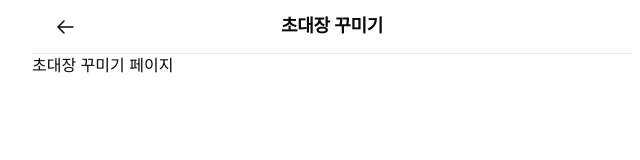
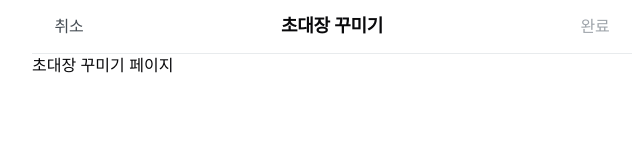
Before and after one commit to dnd-side-project/dnd-12th-6-frontend, a Next.js app: page /create/card in a window 1280 px wide. Shown: the top 160 px of the page, without its empty margins (308-948 px from the left). Built offline with nearby package versions, Linux system fonts and the light colour scheme; a web font is replaced by a local one.

Commit message:
feat: 초대장 꾸미기 PageHeader 버튼 UI

```diff
--- a/src/app/create/@modal/(.)card/page.tsx
+++ b/src/app/create/@modal/(.)card/page.tsx
@@ -2,6 +2,10 @@
 
 import { useEffect } from 'react';
 
+import {
+  PageHeaderCancelButton,
+  PageHeaderCompleteButton,
+} from '@/components/card/PageHeaderButton';
 import PageContainer from '@/components/layout/PageContainer';
 import { ROUTER_TITLE } from '@/constants/enum';
 
@@ -14,9 +18,13 @@ const page = () => {
   }, []);
 
   return (
-    <div className='bg-white z-50 fixed top-1/2 left-1/2 -translate-x-1/2 -translate-y-1/2 w-full max-w-content h-dvh'>
+    <div className='bg-white z-50 fixed top-1/2 left-1/2 -translate-x-1/2 -translate-y-1/2 w-full max-w-content h-dvh border border-red-500'>
       <PageContainer>
-        <PageContainer.PageHeader title={ROUTER_TITLE.EDIT_CARD} />
+        <PageContainer.PageHeader
+          title={ROUTER_TITLE.EDIT_CARD}
+          left={<PageHeaderCancelButton />}
+          right={<PageHeaderCompleteButton />}
+        />
         <div>초대장 꾸미기 모달</div>
       </PageContainer>
     </div>
--- a/src/app/create/card/page.tsx
+++ b/src/app/create/card/page.tsx
@@ -1,10 +1,18 @@
+import {
+  PageHeaderCancelButton,
+  PageHeaderCompleteButton,
+} from '@/components/card/PageHeaderButton';
 import PageContainer from '@/components/layout/PageContainer';
 import { ROUTER_TITLE } from '@/constants/enum';
 
 const page = () => {
   return (
     <PageContainer>
-      <PageContainer.PageHeader backButton title={ROUTER_TITLE.EDIT_CARD} />
+      <PageContainer.PageHeader
+        title={ROUTER_TITLE.EDIT_CARD}
+        left={<PageHeaderCancelButton />}
+        right={<PageHeaderCompleteButton />}
+      />
       <div>초대장 꾸미기 페이지</div>
     </PageContainer>
   );
--- /dev/null
+++ b/src/components/card/PageHeaderButton.tsx
@@ -0,0 +1,41 @@
+'use client';
+
+import clsx from 'clsx';
+import { useRouter } from 'next/navigation';
+import { useState } from 'react';
+
+export const PageHeaderCancelButton = () => {
+  const router = useRouter();
+  const handleClick = () => {
+    router.back();
+  };
+
+  return (
+    <button
+      className='w-[30px] h-[30px] flex items-center justify-center typo-body font-medium text-gray-6'
+      onClick={handleClick}
+    >
+      취소
+    </button>
+  );
+};
+
+export const PageHeaderCompleteButton = () => {
+  const [isComplete] = useState(false);
+  const router = useRouter();
+  const handleClick = () => {
+    router.back();
+  };
+
+  return (
+    <button
+      className={clsx(
+        'absolute right-[22px] w-[30px] h-[30px] flex items-center justify-center typo-body font-medium',
+        isComplete ? 'text-primary-strong' : 'text-gray-4',
+      )}
+      onClick={handleClick}
+    >
+      완료
+    </button>
+  );
+};
```
